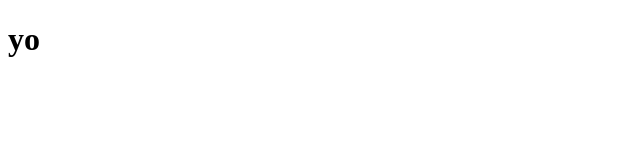
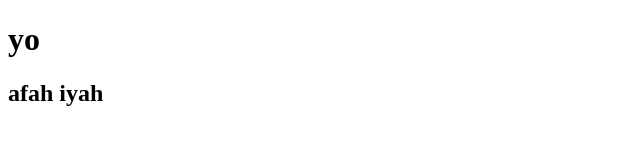
Before and after one commit to Arilpradana/brianpuki, a plain HTML site: page index.html in a window 1280 px wide. Shown: the whole page, without its empty margins (0-640 px from the left). Drawn offline with Linux system fonts and the light colour scheme.

Commit message:
first commit

```diff
--- a/index.html
+++ b/index.html
@@ -7,6 +7,7 @@
     <title>nyuy</title>
 </head>
 <h1>yo</h1>
+<h2>afah iyah</h2>
 <body>
 
 </body>
```
